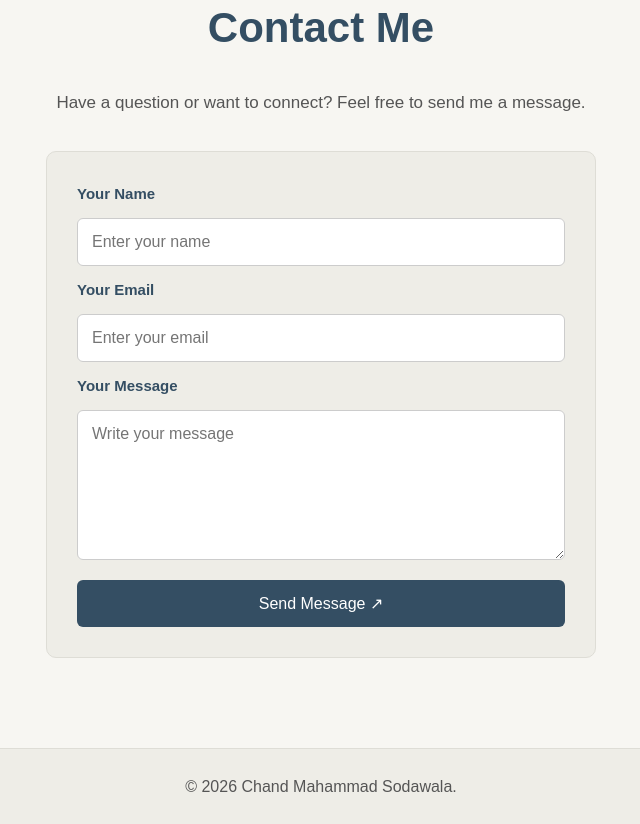
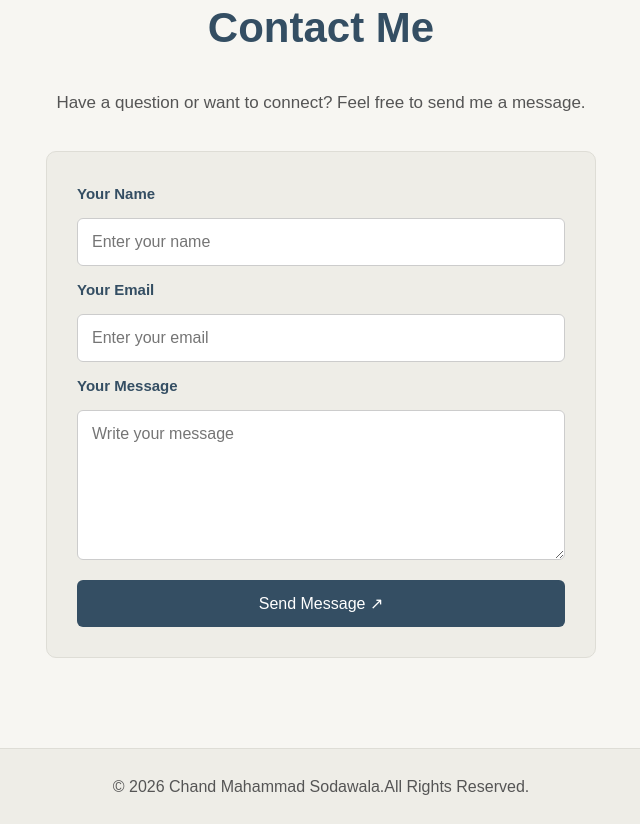
Before and after one commit to Chandmahammad/-MyPortfolio, a plain HTML site: page index.html in a window 1280 px wide. Shown: the part 2925-3749 px from the top of the page, without its empty margins (319-959 px from the left). Drawn offline with Linux system fonts and the light colour scheme.

Commit message:
Update index.html

```diff
--- a/index.html
+++ b/index.html
@@ -292,7 +292,7 @@
     <!-- FOOTER -->
     <footer>
         <p>
-            © 2026 Chand Mahammad Sodawala.
+            © 2026 Chand Mahammad Sodawala.All Rights Reserved.
 
         </p>
     </footer>
```
